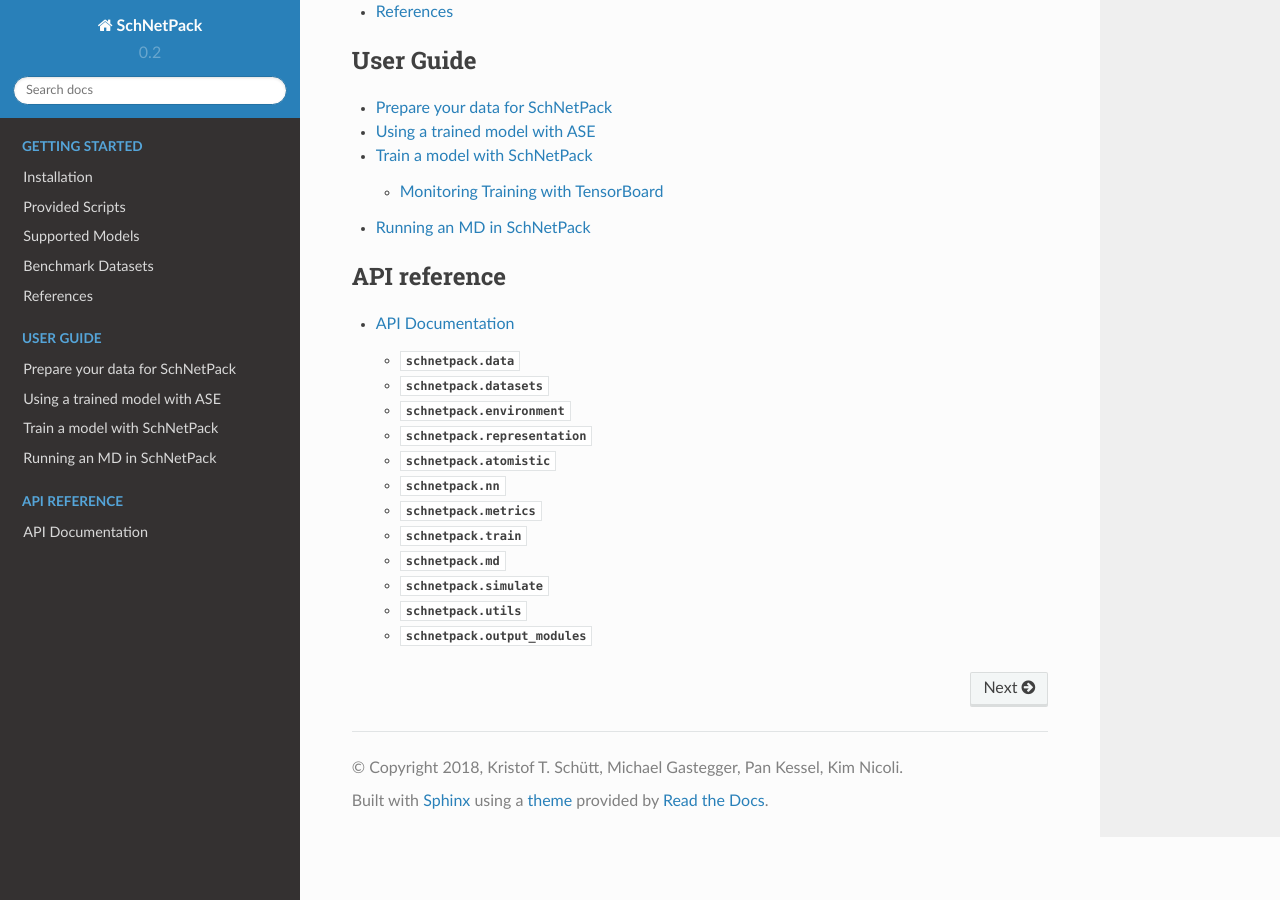
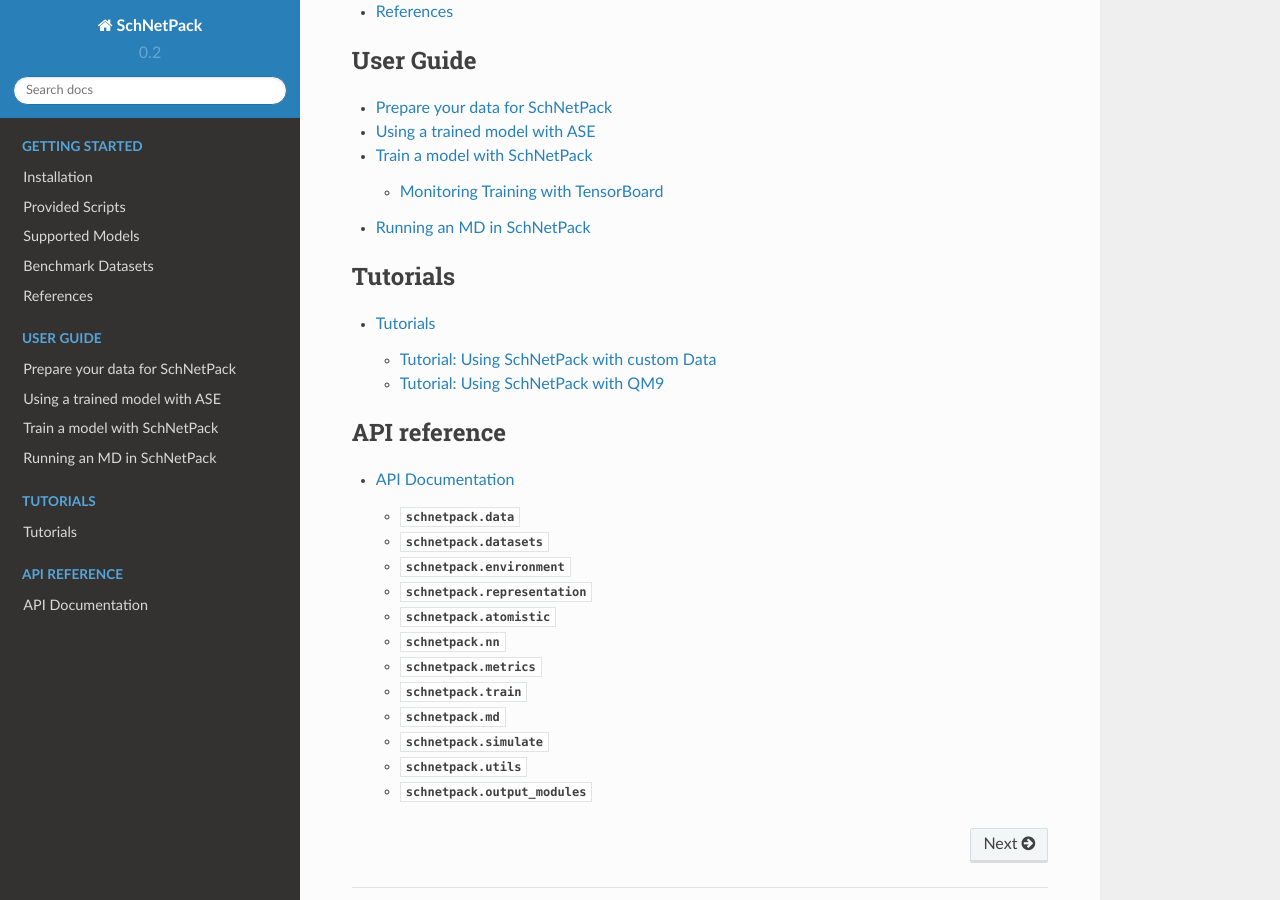
Before and after one commit to atomistic-machine-learning/schnetpack, a Sphinx documentation site: the page built from docs/index.rst, in a window 1280 px wide and 900 px high, scrolled down 509 px. Built offline with Sphinx 7.4.7 and the Read the Docs theme 2.0.0, drawn with Linux system fonts in a browser that asks for light colours.

Commit message:
add tutorials to docu

```diff
--- a/docs/index.rst
+++ b/docs/index.rst
@@ -34,6 +34,14 @@
 
 .. toctree::
    :glob:
+   :caption: Tutorials
+   :maxdepth: 2
+
+   tutorials/index
+
+
+.. toctree::
+   :glob:
    :caption: API reference
    :maxdepth: 2
 
--- /dev/null
+++ b/docs/tutorials/index.rst
@@ -0,0 +1,9 @@
+Tutorials
+=========
+
+
+.. toctree::
+   :maxdepth: 1
+
+   tutorial_ethanol
+   tutorial_qm9
```
